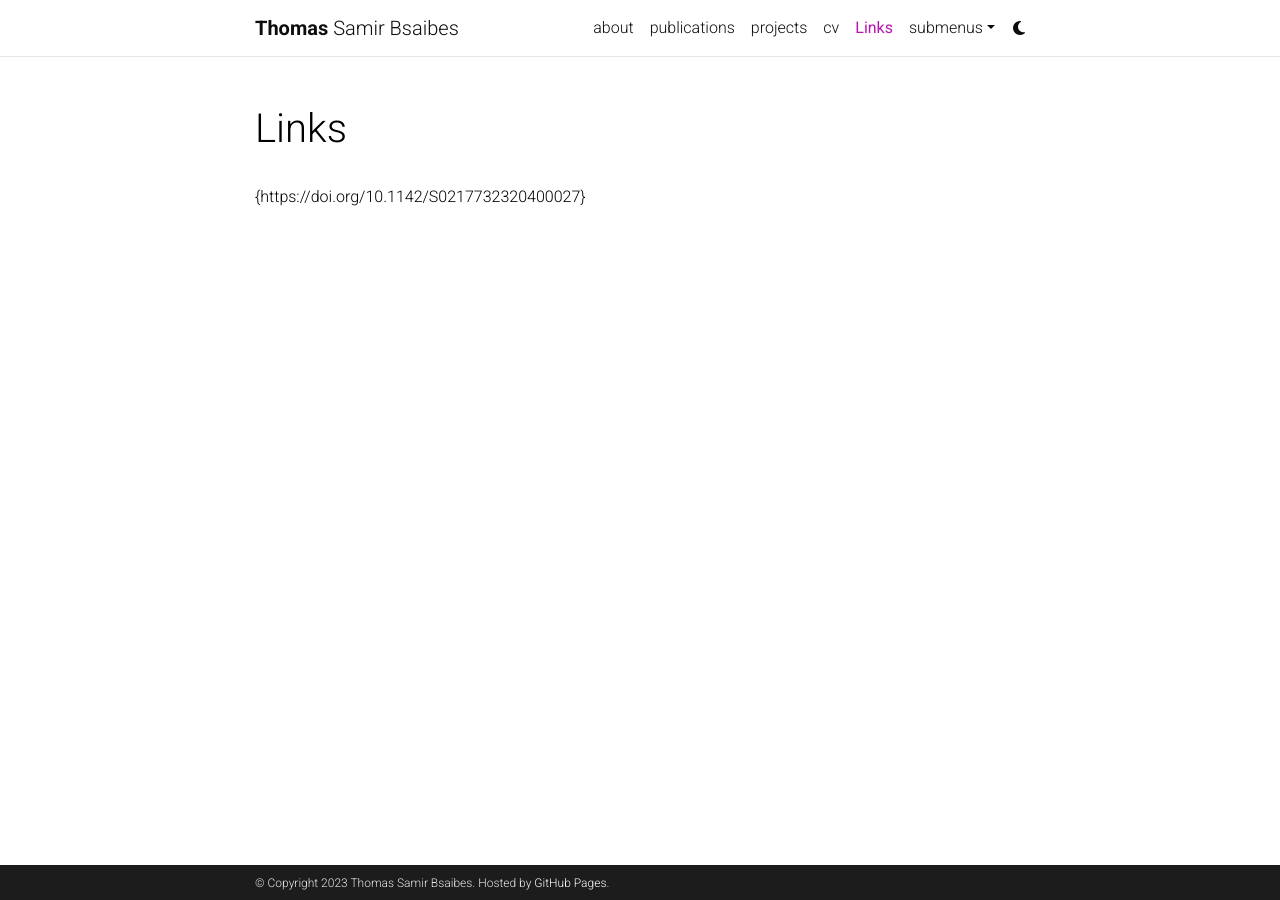
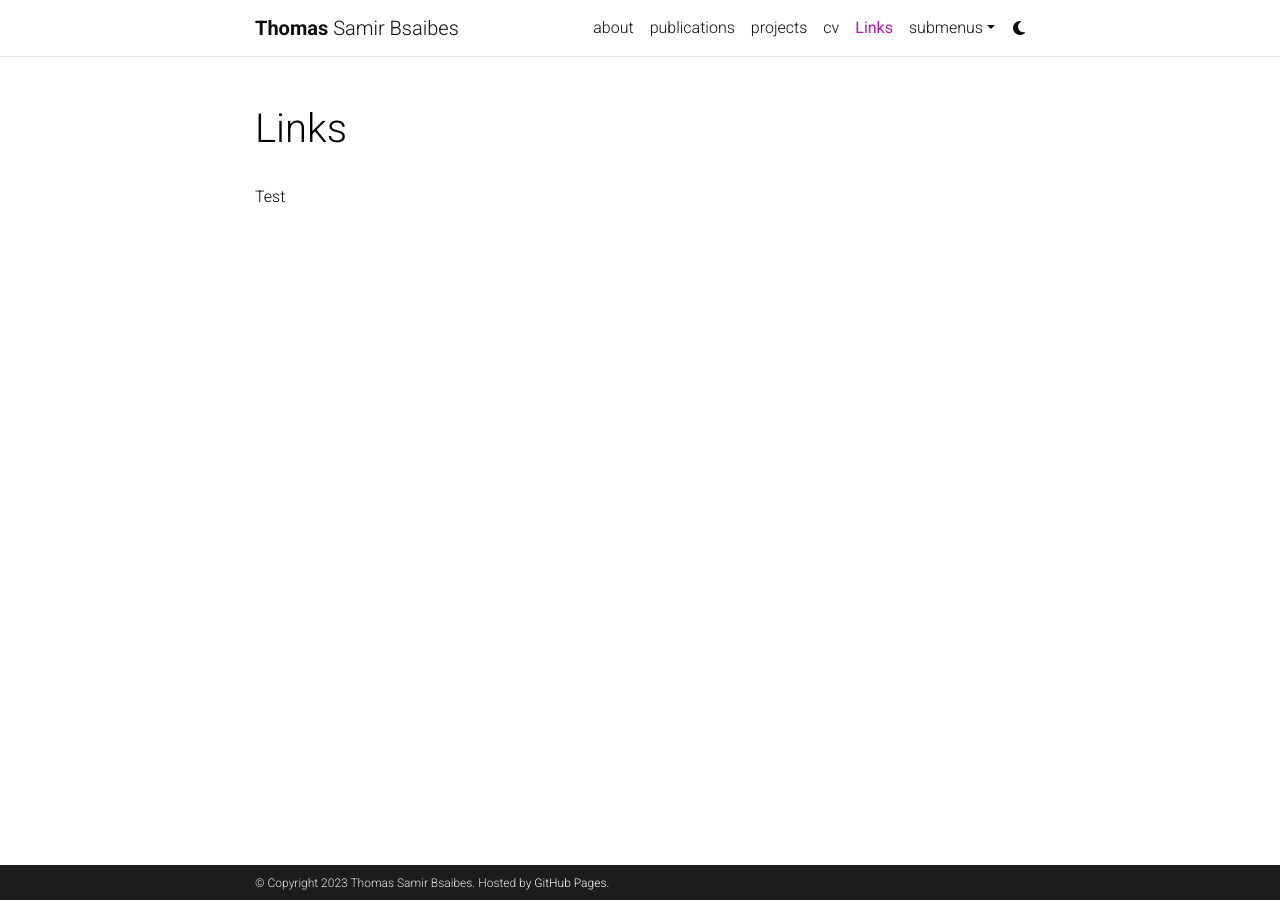
Before and after one commit to BsaibesT/bsaibest.github.io, a Jekyll site: the page built from _pages/links.md, in a window 1280 px wide. Built offline with Jekyll 4.4.1, drawn with Linux system fonts in a browser that asks for light colours; comment, search, counter and statistics services are not loaded; a style sheet for code colours, icons or effects is not loaded.

Commit message:
Update links.md

```diff
--- a/_pages/links.md
+++ b/_pages/links.md
@@ -7,4 +7,4 @@ nav: True
 nav_order: 4
 ---
 
-{https://doi.org/10.1142/S0217732320400027}
+Test
```
